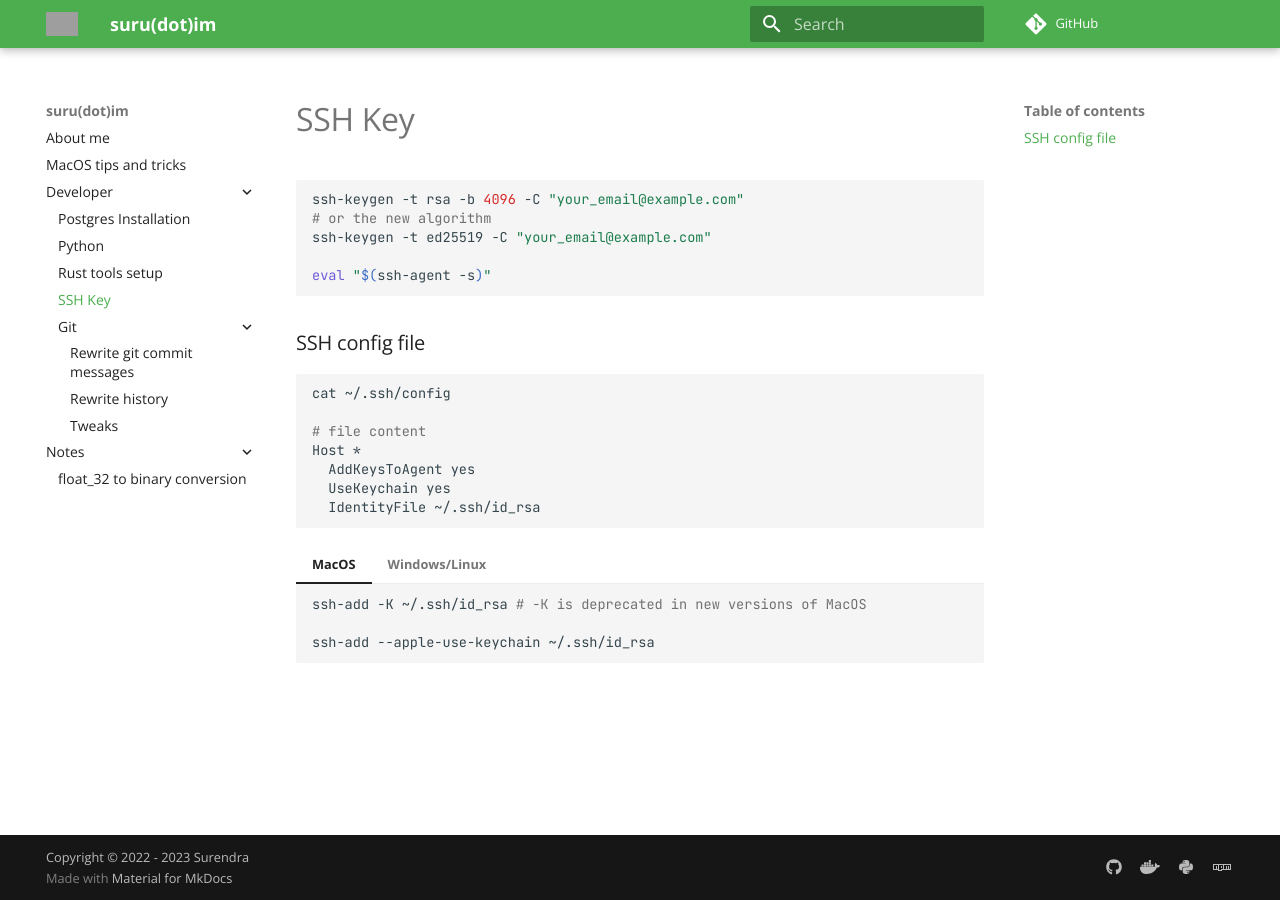
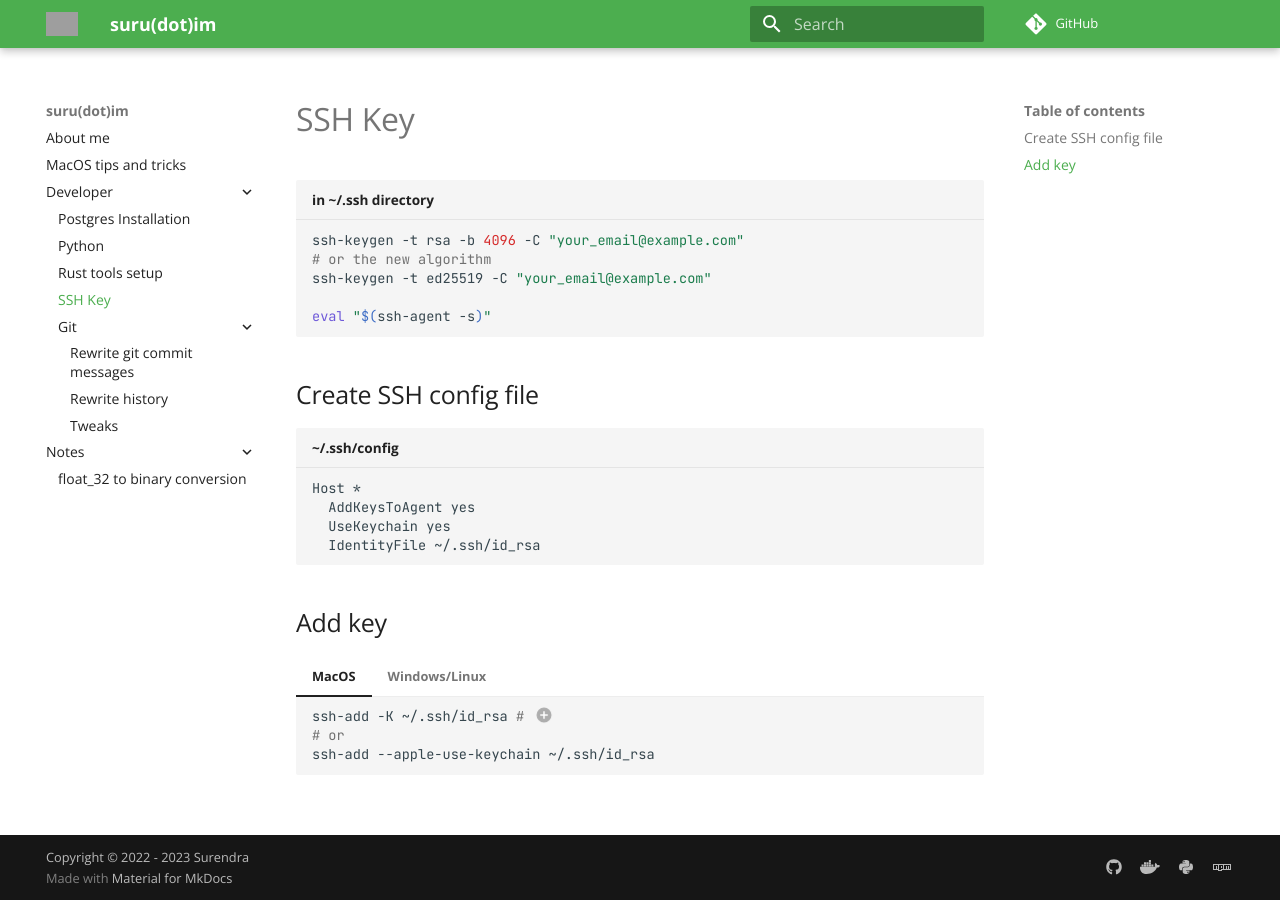
Before and after one commit to suru33/website, an MkDocs documentation site: the page built from docs/developer/ssh-key.md, in a window 1280 px wide. Built offline with MkDocs 1.6.1 and Material for MkDocs 9.7.7, drawn with Linux system fonts in a browser that asks for light colours; comment, search, counter and statistics services are not loaded; grey boxes are pictures that could not be loaded.

Commit message:
added tabs and icons

````diff
--- a/docs/developer/ssh-key.md
+++ b/docs/developer/ssh-key.md
@@ -1,6 +1,6 @@
 # SSH Key
 
-```shell
+```shell title="in ~/.ssh directory"
 ssh-keygen -t rsa -b 4096 -C "your_email@example.com"
 # or the new algorithm
 ssh-keygen -t ed25519 -C "your_email@example.com"
@@ -8,25 +8,26 @@ ssh-keygen -t ed25519 -C "your_email@example.com"
 eval "$(ssh-agent -s)"
 ```
 
-### SSH config file
+## Create SSH config file
 
-```shell
-cat ~/.ssh/config
-
-# file content
+``` title="~/.ssh/config"
 Host *
   AddKeysToAgent yes
   UseKeychain yes
   IdentityFile ~/.ssh/id_rsa
 ```
 
+## Add key
+
 === "MacOS"
 
     ```shell
-    ssh-add -K ~/.ssh/id_rsa # -K is deprecated in new versions of MacOS
-
+    ssh-add -K ~/.ssh/id_rsa # (1)
+    # or
     ssh-add --apple-use-keychain ~/.ssh/id_rsa
     ```
+
+    1. -K is deprecated in new versions of MacOS
 
 === "Windows/Linux"
 
````
Also changed, not shown: docs/developer/postgres.md (+7 -7 lines).
